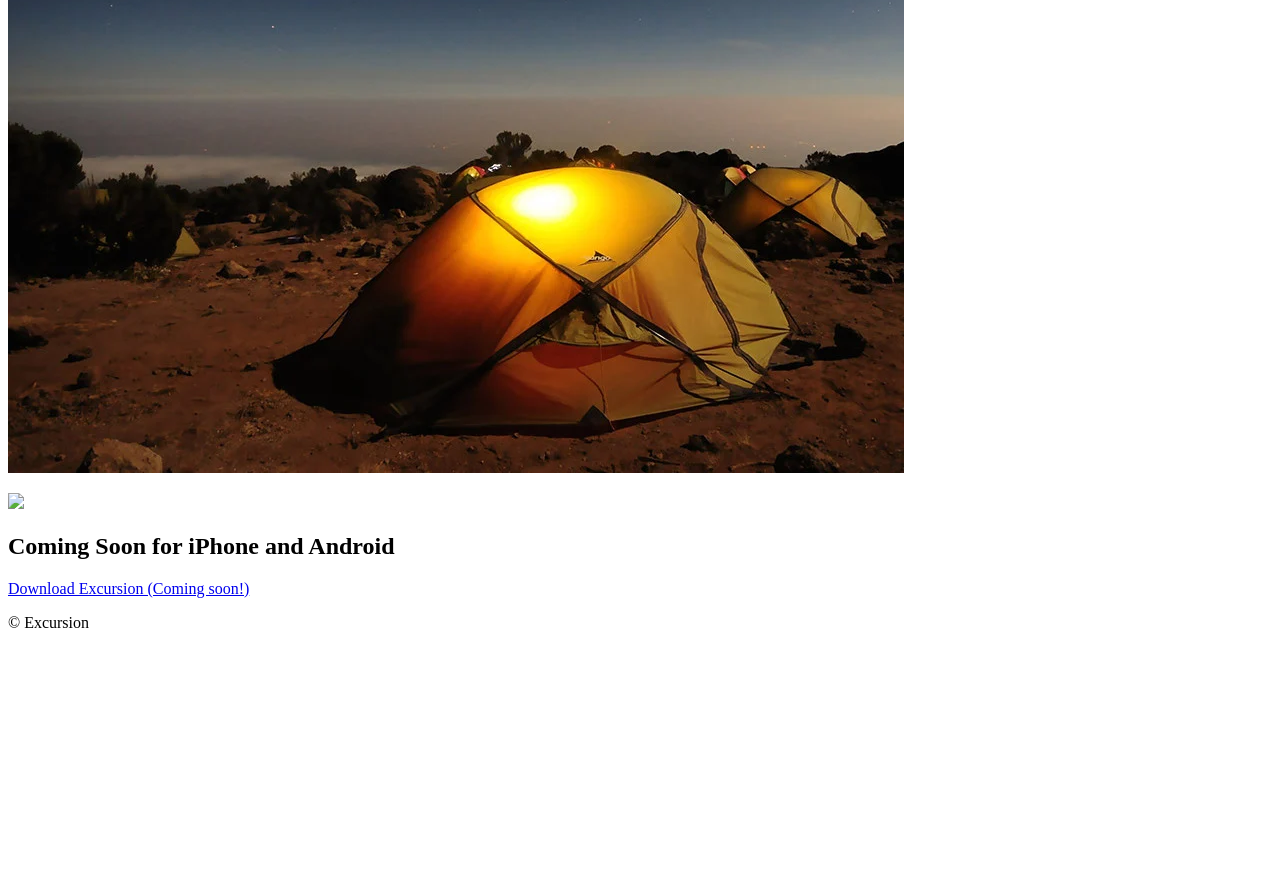
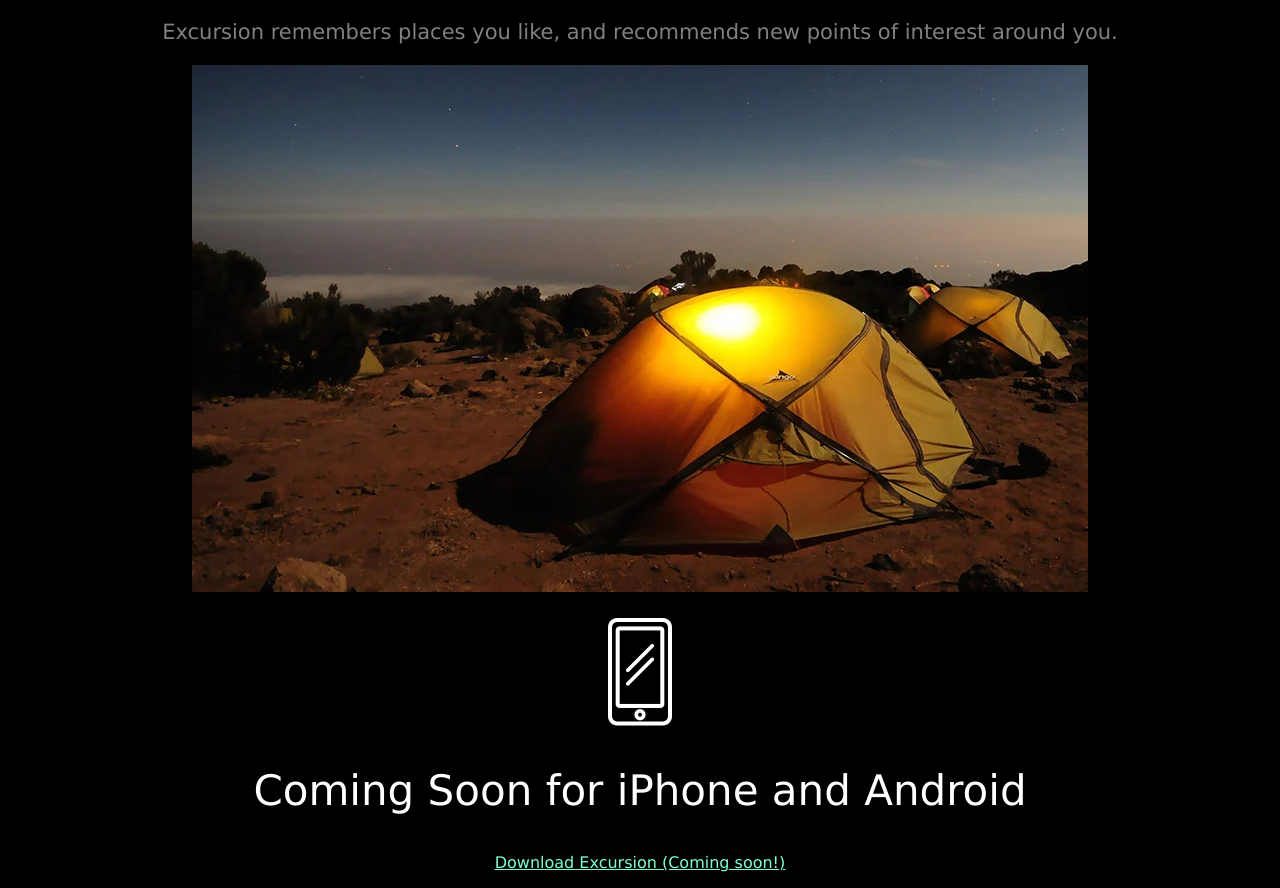
Before and after one commit to RMac244/excursion, a plain HTML site: page index.html in a window 1280 px wide. Shown: the part 423-1311 px from the top of the page. Before the commit the page ends 1071 px from the top, so only its background shows below. Drawn offline with Linux system fonts and the light colour scheme.

Commit message:
Final Page

```diff
--- a/index.html
+++ b/index.html
@@ -26,7 +26,7 @@
         <p><img src="resources/images/camp.jpg" alt=""></p>
 
         <!-- "Second supporting section" -->
-        <p><img class="app" src="resources/images/phone.png"></p>
+        <p><img class="app" src="resources/images/phone.jpg"></p>
 
         <h2>Coming Soon for iPhone and Android</h2>
 
--- a/resources/style.css
+++ b/resources/style.css
@@ -0,0 +1,30 @@
+body {
+    font-family: Verdana, sans-serif;
+    text-align: center;
+    background-color: black;
+    color: white;
+}
+
+.cta {
+    color: Aquamarine;
+    font-size: 16px;
+}
+
+h1 {
+    font-size: 50px;
+    font-weight: normal;
+}
+
+h2 {
+    font-size: 42px;
+    font-weight: 300;
+}
+
+p {
+    color: Gray;
+    font-size: 21px;
+}
+
+.footer {
+    text-align: right;
+}
```
